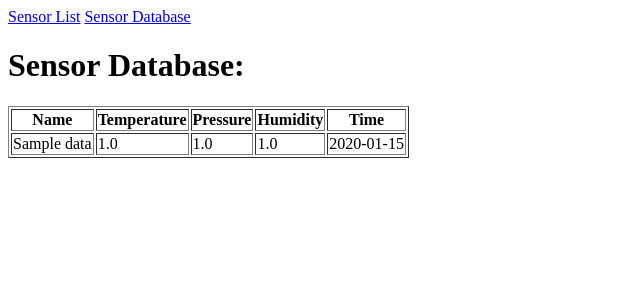
After one commit to dionyaaa/STM32-IoT-Sensor, a Flask app: page /database in a window 1280 px wide. The commit adds this page. Shown: the top 300 px of the page, without its empty margins (0-640 px from the left). Run offline with Flask 3, Linux system fonts and the light colour scheme; tables that the repository leaves empty hold one stand-in row (values such as "Sample post"); parts of the project's set-up code (start-up, migrations or seed data) failed here and were passed over.

Commit message:
feat: реализовал подключение Wi-Fi модуля к серверу по протоколу HTTPS, добавил на сервере проверку ID устройства и запись полученных значений в базу данных, дополнил фронтенд часть сервера, подготовил файл main.c к добавлению реализации вывода данных на дисплей

```diff
--- a/server/app.py
+++ b/server/app.py
@@ -1,30 +1,78 @@
-from flask import Flask, request, render_template
+from flask import Flask, render_template, request
+import ssl
+import json
+import sqlite3
 from datetime import datetime
 
 app = Flask(__name__)
 
-sensors_data = {
-    "temperature": 0.0,
-    "pressure": 0.0,
-    "humidity": 0.0,
-    "time": None
-}
+with open("sensors.json", "r", encoding = "utf-8") as file:
+    ALLOWED_SENSORS = json.load(file)
+
+def database_init():
+    connection = sqlite3.connect("database.db")
+    cursor = connection.cursor()
+    cursor.execute('''
+                   CREATE TABLE IF NOT EXISTS sensor_data(
+                   id INTEGER PRIMARY KEY AUTOINCREMENT,
+                   sensor_id TEXT NOT NULL,
+                   sensor_name TEXT NOT NULL,
+                   temperature REAL NOT NULL,
+                   pressure REAL NOT NULL,
+                   humidity REAL NOT NULL,
+                   time TEXT NOT NULL);
+    ''')
+    connection.commit()
+    connection.close()
+
+database_init()
 
 @app.route("/", methods = ["GET"])
 def index():
-    return render_template("index.html", data = sensors_data)
+    sensor_names = list(ALLOWED_SENSORS.values())
+    return render_template("index.html", names = sensor_names)
+
+@app.route("/database", methods = ["GET"])
+def database():
+    connection = sqlite3.connect("database.db")
+    cursor = connection.cursor()
+    cursor.execute("SELECT * FROM sensor_data")
+    sensor_data = cursor.fetchall()
+    connection.close()
+    return render_template("database.html", data = sensor_data)
 
 @app.route("/receive", methods = ["POST"])
-def receive_data():
+def receive():
+    sensor_id = request.headers.get("X-Sensor-ID")
+    if sensor_id not in ALLOWED_SENSORS:
+        return {"status": "error"}, 403
+
     if request.is_json:
         json_data = request.get_json()
-        sensors_data["temperature"] = json_data.get("temperature", 0.0)
-        sensors_data["pressure"] = json_data.get("pressure", 0.0)
-        sensors_data["humidity"] = json_data.get("humidity", 0.0)
-        sensors_data["time"] = datetime.now().strftime("%Y-%m-%d %H:%M:%S")
+
+        sensor_name = ALLOWED_SENSORS[sensor_id]
+        temperature = json_data.get("temperature", 0.0)
+        pressure = json_data.get("pressure", 0.0)
+        humidity = json_data.get("humidity", 0.0)
+        time = datetime.now().strftime("%Y-%m-%d %H:%M:%S")
+
+        connection = sqlite3.connect("database.db")
+        cursor = connection.cursor()
+        cursor.execute('''INSERT INTO sensor_data(sensor_id, sensor_name, temperature, pressure, humidity, time)
+                       VALUES(?, ?, ?, ?, ?, ?)''', (sensor_id, sensor_name, temperature, pressure, humidity, time))
+        connection.commit()
+        connection.close()
+
         return {"status": "success"}, 200
     else:
         return {"status": "error"}, 400
 
 if __name__ == "__main__":
-    app.run(host = "0.0.0.0", port = 5000)
+    context = ssl.SSLContext(ssl.PROTOCOL_TLS_SERVER)
+    context.load_cert_chain("certs/cert.pem", "certs/key.pem")
+    context.set_ciphers("AES128-SHA:AES256-SHA:DEFAULT:@SECLEVEL=0")
+
+    context.minimum_version = ssl.TLSVersion.TLSv1
+    context.maximum_version = ssl.TLSVersion.TLSv1_2
+
+    app.run(host = "0.0.0.0", port = 443, ssl_context = context)
--- /dev/null
+++ b/server/templates/database.html
@@ -0,0 +1,29 @@
+<!DOCTYPE html>
+<html>
+    <head>
+        <meta charset = "UTF-8">
+        <title>Sensor Database</title>
+    </head>
+    <body>
+        <a href = "/">Sensor List</a> <a href = "/database">Sensor Database</a>
+        <h1>Sensor Database:</h1>
+        <table border="1">
+            <tr>
+                <th>Name</th>
+                <th>Temperature</th>
+                <th>Pressure</th>
+                <th>Humidity</th>
+                <th>Time</th>
+            </tr>
+            {%for value in data%}
+                <tr>
+                    <td>{{value[2]}}</td>
+                    <td>{{value[3]}}</td>
+                    <td>{{value[4]}}</td>
+                    <td>{{value[5]}}</td>
+                    <td>{{value[6]}}</td>
+                </tr>
+            {%endfor%}
+        </table>
+    </body>
+</html>
```
Also changed, not shown: server/requirements.txt (+8 -0 lines), server/templates/index.html (+15 -6 lines), 7 other files.
